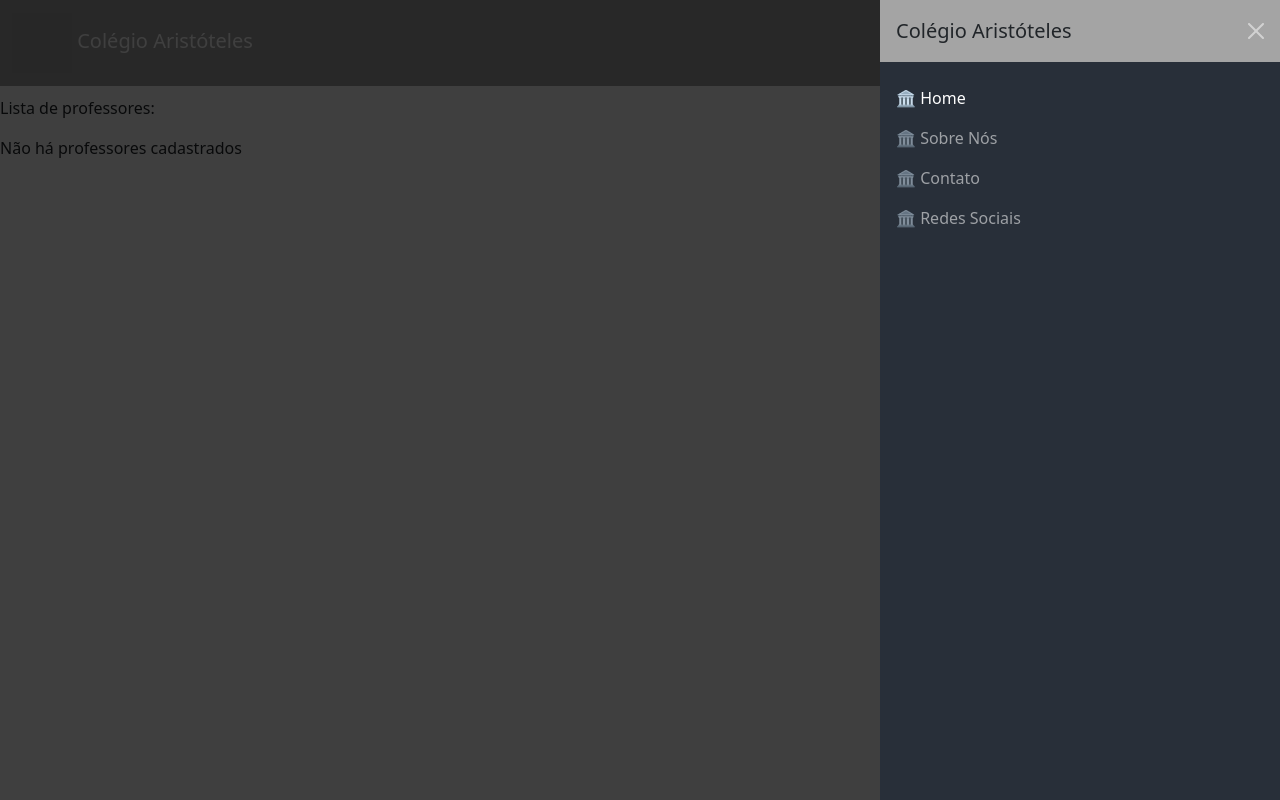
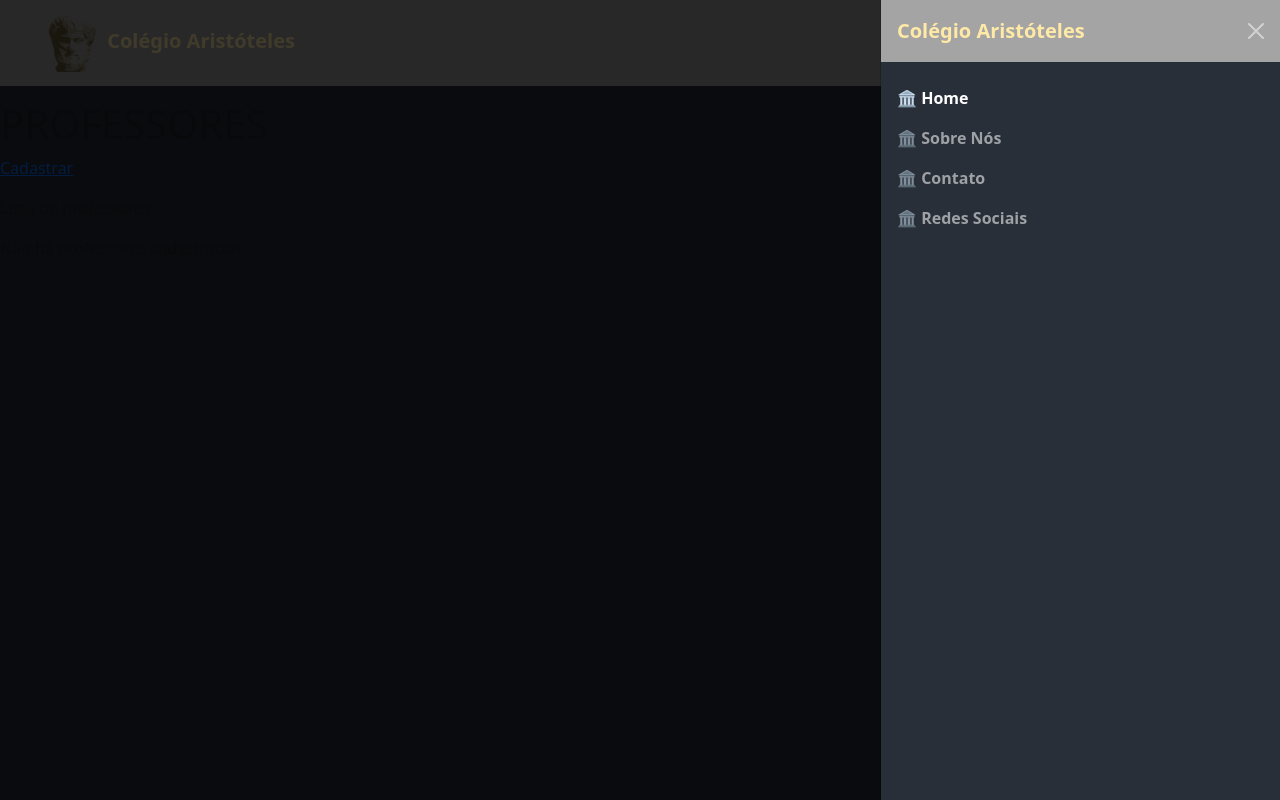
Before and after one commit to EmillyPoliane19/proj_cruds, a Django app: page /listarprof/ in a window 1280 px wide, after a click that opens the changed part. Run offline with Django 4.2, Linux system fonts and the light colour scheme; data that the repository does not hold is empty; some libraries are stand-ins or nearby versions; grey boxes are pictures that could not be loaded.

Commit message:
Atualização das páginas com css e correção de erros

```diff
--- a/proj_cruds/urls.py
+++ b/proj_cruds/urls.py
@@ -16,7 +16,7 @@
 from django.contrib import admin
 from django.urls import path
 from django.conf.urls.static import static
-from core.views import home,editar_prof, listar_prof, cadastrar_prof, remover_prof, upload_prof, listar_aluno, cadastrar_aluno, editar_aluno, remover_aluno, cursos_cadastrar
+from core.views import home, editar_prof, listar_prof, cadastrar_prof, remover_prof, upload_prof, listar_aluno, cadastrar_aluno, editar_aluno, remover_aluno, cursos_cadastrar
 
 
 urlpatterns = [
--- a/templates/lista_profs.html
+++ b/templates/lista_profs.html
@@ -1,4 +1,5 @@
 {% load widget_tweaks %}
+{% load static %}
 <!DOCTYPE html>
 <html lang="pt-br">
 <head>
@@ -7,28 +8,29 @@
     <meta name="viewport" content="width=device-width, initial-scale=1.0">
     <title>Colégio Aristóteles 🏛️ </title>
     <link href="https://cdn.jsdelivr.net/npm/bootstrap@5.2.0/dist/css/bootstrap.min.css" rel="stylesheet" integrity="sha384-gH2yIJqKdNHPEq0n4Mqa/HGKIhSkIHeL5AyhkYV8i59U5AR6csBvApHHNl/vI1Bx" crossorigin="anonymous">
-    <link rel="stylesheet" type="text/css" href="Custom.css">
+    <link rel="stylesheet" type="text/css" href="{% static 'css/Custom.css' %}">
 </head>
 <body>
+
     <!--Navbar Responsivo Bootstrap-->
-<nav class="navbar navbar-dark fixed-top " style="background-color: #A4A4A4; border: #6d6d6d;">
+    <nav class="navbar navbar-dark fixed-top">
       <div class="container-fluid">
         <a class="navbar-brand " href="#">
-        <img src="logonavbar.png" alt="" width="60px" height="60px">
+          <img src="{% static 'imagens/logonavbar.png' %}" alt="" width="60px" height="60px">
           Colégio Aristóteles
         </a>
         <button class="navbar-toggler" type="button" data-bs-toggle="offcanvas" data-bs-target="#offcanvasDarkNavbar" aria-controls="offcanvasDarkNavbar">
           <span class="navbar-toggler-icon"></span>
         </button>
-      <div class="offcanvas offcanvas-end" tabindex="-1" id="offcanvasDarkNavbar" style="background-color: #A4A4A4; border: #6d6d6d;">
+        <div class="offcanvas offcanvas-end" tabindex="-1" id="offcanvasDarkNavbar">
           <div class="offcanvas-header">
             <h5 class="offcanvas-title" id="offcanvasDarkNavbarLabel">Colégio Aristóteles</h5>
             <button type="button" class="btn-close btn-close-white" data-bs-dismiss="offcanvas" aria-label="Close"></button>
           </div>
-        <div class="offcanvas-body" style="background-color:#282F39">
+          <div class="offcanvas-body">
             <ul class="navbar-nav justify-content-end flex-grow-1 pe-3">
               <li class="nav-item">
-              <a class="nav-link active" aria-current="page" href="pagina_inicial.html">🏛️ Home</a>
+                <a class="nav-link active" aria-current="page" href="{% url 'home' %}">🏛️ Home</a>
               </li>
               <li class="nav-item">
                 <a class="nav-link" aria-current="page" href="#sobre_nos">🏛️ Sobre Nós</a>
@@ -44,7 +46,6 @@
         </div>
       </div>
     </nav>
-
 
 
     <h1>PROFESSORES</h1>
--- a/templates/pagina_inicial.html
+++ b/templates/pagina_inicial.html
@@ -30,7 +30,7 @@
         <div class="offcanvas-body">
           <ul class="navbar-nav justify-content-end flex-grow-1 pe-3">
             <li class="nav-item">
-              <a class="nav-link active" aria-current="page" href="{% url 'home' %">🏛️ Home</a>
+              <a class="nav-link active" aria-current="page" href="{% url 'home' %}">🏛️ Home</a>
             </li>
             <li class="nav-item">
               <a class="nav-link" aria-current="page" href="#sobre_nos">🏛️ Sobre Nós</a>
```
Also changed, not shown: templates/cadastro_prof(Gustavo).html (+9 -10 lines). Lines whose indentation alone changed are shown as unchanged.
